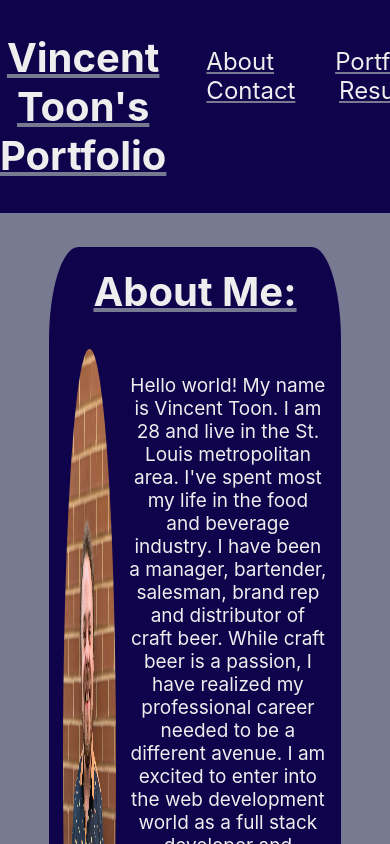
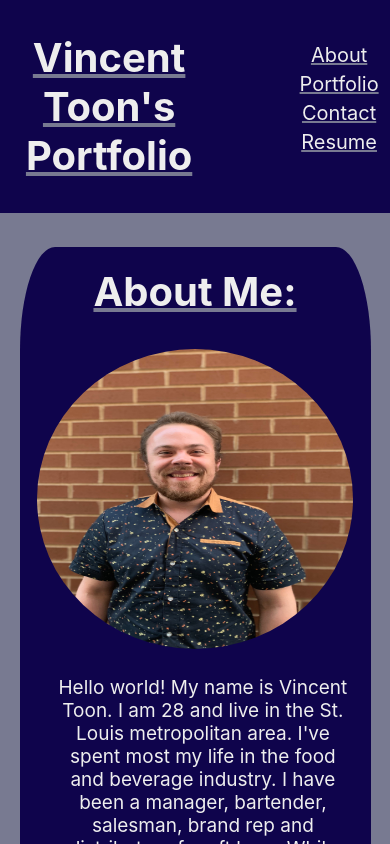
Before and after one commit to Vincenttoon/Toon-React-Portfolio, a React (Create React App) app: page / in a window 390 px wide. Shown: the top 844 px of the page. Built offline with nearby package versions, Linux system fonts and the light colour scheme.

Commit message:
responsiveness done but few bugs

```diff
--- a/src/components/About/index.js
+++ b/src/components/About/index.js
@@ -15,7 +15,6 @@ function About() {
         <img
             src={meImg}
             className="vince-img"
-            style={{ width: "20%" }}
             alt="Vincent smiling"
           />
           <p className="abt-txt">
@@ -28,7 +27,8 @@ function About() {
             full stack developer and approach a lifelong interest of mine into a
             career. Computers and the web have always been an important focus of
             my interest and am ready to both learn and contribute to the web I
-            have spent so much time learning and immersing myself in.
+            have spent so much time learning and immersing myself in. When I am not
+            coding I am spending time with my dog and friends, hopefully outside.
           </p>
         </div>
       </div>
--- a/src/index.css
+++ b/src/index.css
@@ -116,6 +116,7 @@ a nav-link:hover {
 
 .vince-img {
   border-radius: 50%;
+  width: 20%
 }
 
 .abt-txt {
@@ -275,6 +276,7 @@ a nav-link:hover {
 
 .card-container {
   display: flex;
+  flex-wrap: wrap;
   justify-content: space-around;
   margin: 0 auto;
 }
@@ -283,10 +285,9 @@ a nav-link:hover {
   display: flex;
   flex-direction: column;
   justify-content: start;
-  width: 30%;
+  width: 300px;
   background-color: var(--primary);
-  margin: 0;
-  padding: 0;
+  margin:20px;
 }
 
 .resume-logos {
@@ -307,3 +308,57 @@ a nav-link:hover {
 .resume-card ul {
   margin-left: 0px;
 }
+
+@media screen and (max-width: 980px) {
+
+  .about-section {
+    width: 90%;
+  }
+
+  .hero-nav ul {
+    display: flex;
+    font-size: 25px;
+  }
+
+  .vince-img {
+    width: 40%;
+  }
+}
+
+@media screen and (max-width: 575px) {
+
+  .hero {
+    width: 100%;
+  }
+
+  .hero-nav ul {
+    display: flex;
+    flex-direction: column;
+    font-size: 20px;
+  }
+
+  .hero-nav ul li {
+    margin-bottom: 5px;
+    margin-right: 10px;
+  }
+
+  .txt-div {
+    flex-direction: column;
+  }
+
+  .vince-img {
+    margin: 0 auto;
+    height: 300px;
+    width: 100%;
+  }
+
+  .port-img {
+    height: 150px;
+    width: 300px;
+  }
+
+  .message-area {
+    width: 300px;
+  }
+
+}
```
